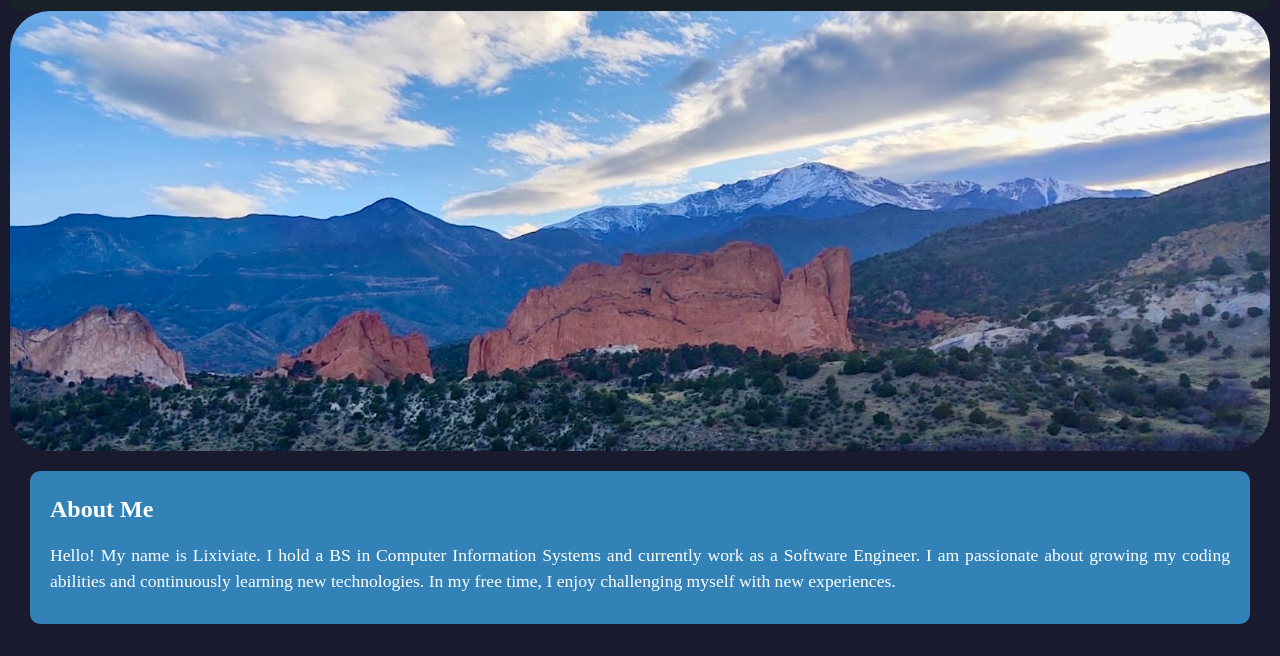
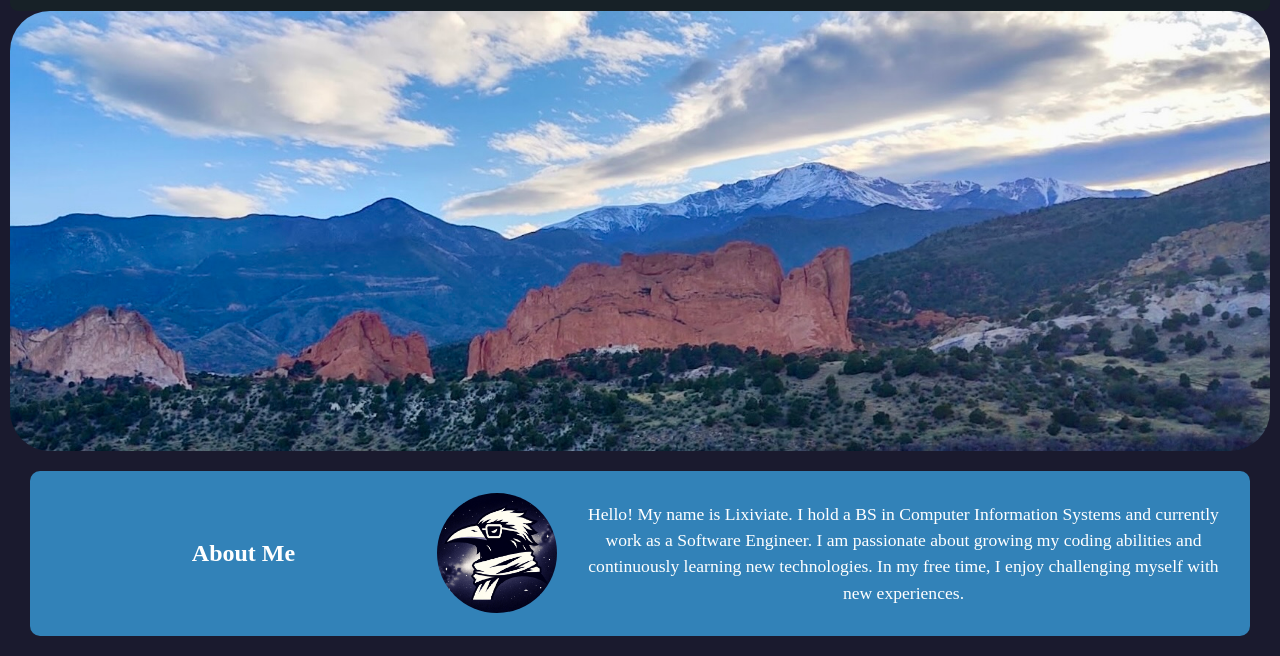
Before and after one commit to Lixiviate/C2-Professional-Portfolio, a plain HTML site: page index.html in a window 1280 px wide. Shown: the part 111-767 px from the top of the page. Drawn offline with Linux system fonts and the light colour scheme.

Commit message:
updated images, style, and about me

```diff
--- a/assets/css/style.css
+++ b/assets/css/style.css
@@ -77,19 +77,35 @@ header nav ul li a:hover {
 }
 
 .about {
+  display: flex;
+  align-items: center;
   background-color: var(--card-light);
   padding: 20px;
   margin: 20px;
   border-radius: 10px;
-  text-align: justify;
+  text-align: center;
 }
 
-.about h2,
+.about img {
+  border-radius: 50%;
+  margin-right: 20px;
+  width: 120px;
+  height: 120px;
+}
+
+.about h2 {
+  font-size: 1.5em;
+  font-weight: bold;
+  text-align: center;
+  width: 100%;
+}
+
 .portfolio h2,
 .contact h2 {
   margin-bottom: 15px;
   font-size: 1.5em;
   font-weight: bold;
+  text-align: center;
 }
 
 .about p,
@@ -97,6 +113,7 @@ header nav ul li a:hover {
 .contact p {
   margin: 10px 0;
   font-size: 1.1em;
+  text-align: center;
 }
 
 .portfolio {
--- a/index.html
+++ b/index.html
@@ -29,6 +29,7 @@
     <!-- About Me Section -->
     <section id="about" class="about">
       <h2>About Me</h2>
+      <img src="./assets/images/avatar.png" alt="profile avatar" />
       <p>
         Hello! My name is Lixiviate. I hold a BS in Computer Information Systems
         and currently work as a Software Engineer. I am passionate about growing
@@ -114,7 +115,7 @@
       </ul>
     </section>
     <!-- Contact Info Section -->
-    <section class="contact">
+    <section id="contact" class="contact">
       <h2>Contact info</h2>
       <p>Email: lixiviate@fake-email.com</p>
       <p>Phone: (555) 123-4567</p>
```
Also changed, not shown: assets/images/avatar.png (added), 4 other files.
